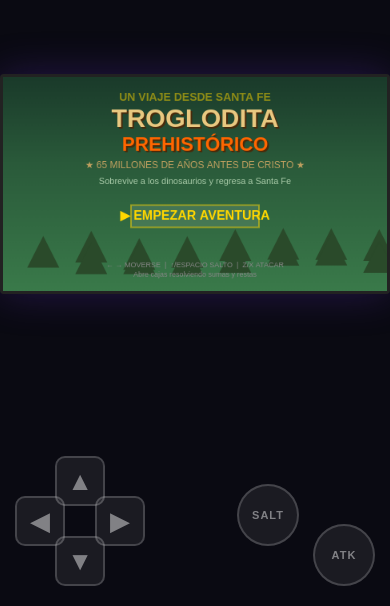
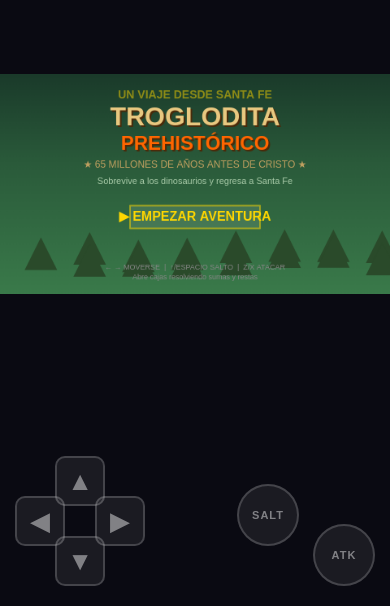
Before and after one commit to vunisal706-droid/cavernicola, a plain HTML site: page index.html in a window 390 px wide. Shown: the part 238-844 px from the top of the page. Drawn offline with Linux system fonts and the light colour scheme.

Commit message:
Add files via upload

```diff
--- a/index.html
+++ b/index.html
@@ -2,7 +2,10 @@
 <html lang="es">
 <head>
 <meta charset="UTF-8">
-<meta name="viewport" content="width=device-width, initial-scale=1.0, maximum-scale=1.0, user-scalable=no, orientation=landscape">
+<meta name="viewport" content="width=device-width, initial-scale=1.0, maximum-scale=1.0, user-scalable=no, viewport-fit=cover, orientation=landscape">
+<meta name="mobile-web-app-capable" content="yes">
+<meta name="apple-mobile-web-app-capable" content="yes">
+<meta name="apple-mobile-web-app-status-bar-style" content="black-translucent">
 <title>TROGLODITA DE SANTA FE</title>
 <style>
 *{
@@ -63,21 +66,20 @@ body{
 
 #game-container{
   position: relative;
-  width: 100%;
-  max-width: 100vw;
-  max-height: 100vh;
-  aspect-ratio: 16/9;
+  /* Ocupa el máximo posible de la pantalla manteniendo 16:9 */
+  width: min(100vw, calc(100dvh * 16 / 9));
+  height: min(100dvh, calc(100vw * 9 / 16));
   background: #000;
   border: 3px solid #222;
   border-radius: 4px;
   box-shadow: 0 0 40px rgba(100,50,200,0.3), inset 0 0 20px rgba(0,0,0,0.5);
 }
 
-@media screen and (max-width: 900px) {
+@media screen and (max-width: 900px), (pointer:coarse) {
   #game-container {
-    width: 100vw;
-    height: 56.25vw;
-    max-height: 60vh;
+    border: none;
+    border-radius: 0;
+    box-shadow: none;
   }
 }
 
@@ -226,6 +228,51 @@ window.addEventListener('orientationchange', checkOrientation);
 const C=document.getElementById('C'),$=C.getContext('2d');
 const W=480,H=270;
 
+// === Renderizado en alta resolución: gráficos nítidos ===
+let RS=1;
+function resizeCanvas(){
+  const cont=document.getElementById('game-container');
+  const rect=cont.getBoundingClientRect();
+  const dpr=Math.min(window.devicePixelRatio||1,3);
+  RS=Math.max(1,Math.min(6,(rect.width*dpr)/W));
+  C.width=Math.round(W*RS);
+  C.height=Math.round(H*RS);
+  $.imageSmoothingEnabled=true;
+  if('imageSmoothingQuality' in $)$.imageSmoothingQuality='high';
+  $.lineJoin='round';
+  $.lineCap='round';
+}
+resizeCanvas();
+window.addEventListener('resize',resizeCanvas);
+window.addEventListener('orientationchange',()=>setTimeout(resizeCanvas,300));
+document.addEventListener('fullscreenchange',()=>setTimeout(resizeCanvas,150));
+document.addEventListener('webkitfullscreenchange',()=>setTimeout(resizeCanvas,150));
+
+// Los sprites llevan tamaño lógico (_lw/_lh): dibujarlos siempre a ese tamaño
+const _drawImage=$.drawImage.bind($);
+$.drawImage=function(img,dx,dy,dw,dh){
+  if(img&&img._lw!==undefined&&dw===undefined)return _drawImage(img,dx,dy,img._lw,img._lh);
+  if(dw===undefined)return _drawImage(img,dx,dy);
+  return _drawImage(img,dx,dy,dw,dh);
+};
+
+// === Pantalla completa en móvil al primer toque ===
+function goFullscreen(){
+  const el=document.documentElement;
+  const fn=el.requestFullscreen||el.webkitRequestFullscreen;
+  if(fn && !document.fullscreenElement && !document.webkitFullscreenElement){
+    try{
+      const p=fn.call(el,{navigationUI:'hide'});
+      if(p&&p.then)p.then(()=>{
+        if(screen.orientation&&screen.orientation.lock)screen.orientation.lock('landscape').catch(()=>{});
+      }).catch(()=>{});
+    }catch(e){}
+  }
+}
+if(window.matchMedia&&matchMedia('(pointer:coarse)').matches){
+  document.addEventListener('touchend',goFullscreen,{passive:true});
+}
+
 const AudioCtx=window.AudioContext||window.webkitAudioContext;
 let audioCtx;
 function initAudio(){if(!audioCtx)audioCtx=new AudioCtx()}
@@ -399,10 +446,15 @@ function handleKeyboardClick(){
 }
 
 function mkSpr(name,w,h,fn){
+  // Sprites supermuestreados a 4x para gráficos nítidos
+  const SS=4;
   const c=document.createElement('canvas');
-  c.width=w;
-  c.height=h;
+  c.width=w*SS;
+  c.height=h*SS;
+  c._lw=w;
+  c._lh=h;
   const x=c.getContext('2d');
+  x.scale(SS,SS);
   fn(x);
   SC[name]=c;
 }
@@ -1685,7 +1737,7 @@ function draw(){
   $.translate(sx,sy);
   drawBg();
   $.save();
-  $.translate(-Math.floor(camX),0);
+  $.translate(-camX,0);
   drawPlats();
   drawDeco();
   drawChests();
@@ -2491,6 +2543,7 @@ function startGame_(){
 
 buildSprites();
 (function loop(){
+  $.setTransform(RS,0,0,RS,0,0);
   update();
   draw();
   requestAnimationFrame(loop);
```
